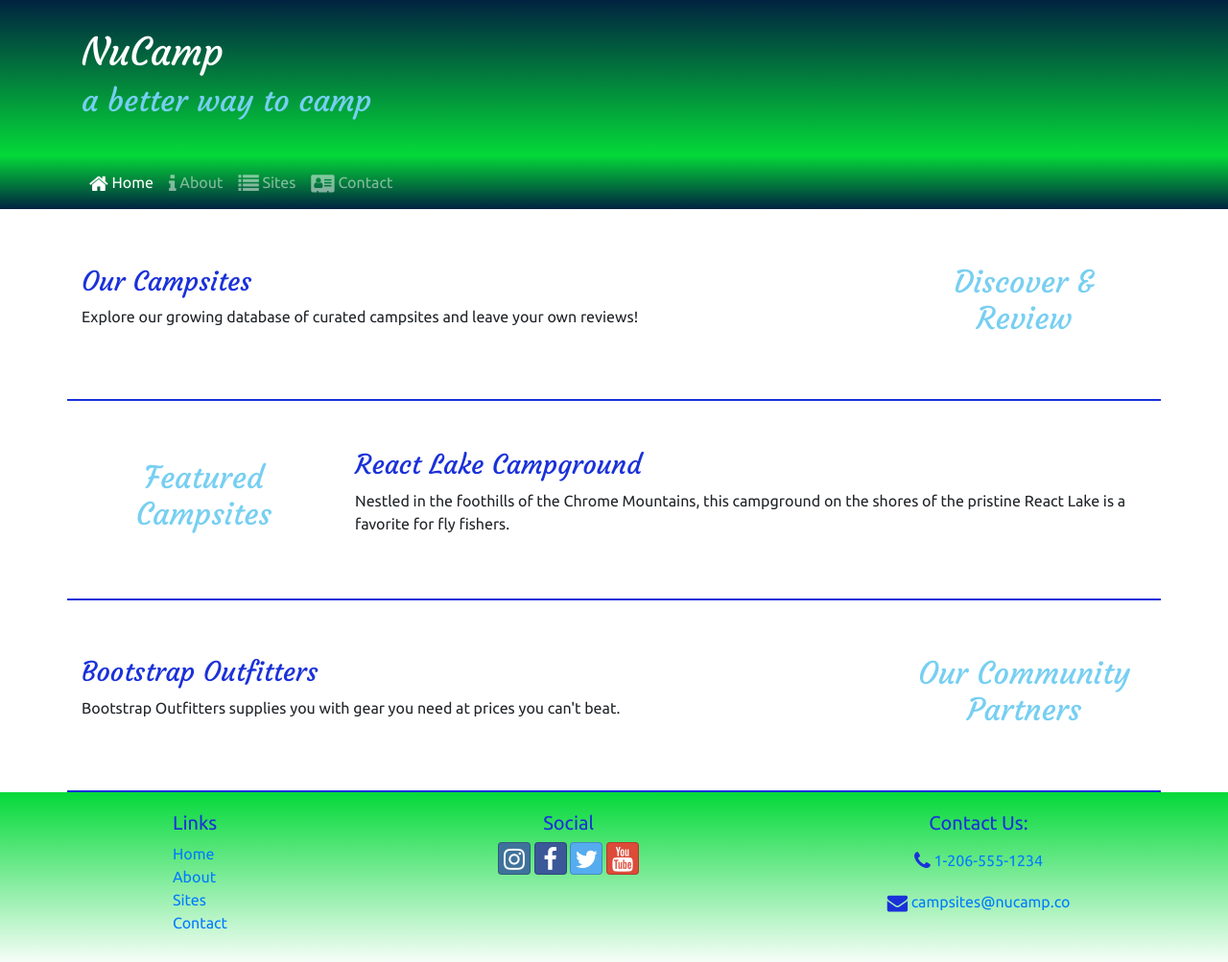
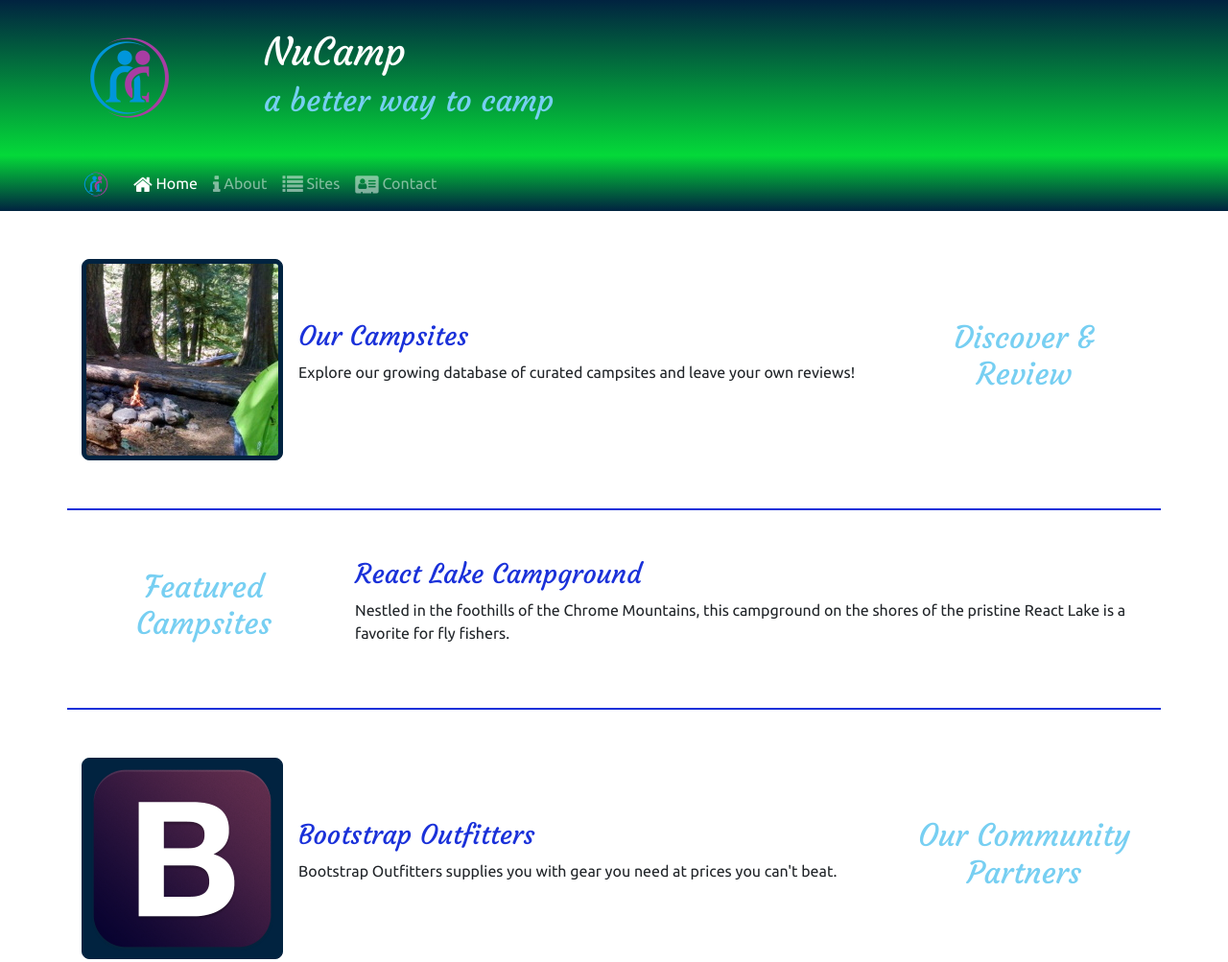
Before and after one commit to Mikegizmo/nucampsite, a website: page index.html in a window 1280 px wide. Shown: the top 1003 px of the page at 96% size. Drawn offline with nearby package versions, Linux system fonts and the light colour scheme.

Commit message:
images and media

```diff
--- a/css/styles.css
+++ b/css/styles.css
@@ -58,3 +58,9 @@ hr {
   border-color: #04D939;
   box-shadow: inset 0 1px 1px #04D939, 0 0 8px #04D939;
 }
+
+.img-thumbnail {
+  background-color: #012340;
+  border: 1px solid #012340;
+  border-radius: 0.5rem;
+}
--- a/index.html
+++ b/index.html
@@ -24,6 +24,9 @@
   <header class="jumbotron jumbotron-fluid">
     <div class="container">
       <div class="row">
+        <div class="col-4 col-sm-3 col-md-2 align-self-center">
+          <a href="#"><img src="img/logo.png" class="img-fluid"></a>
+        </div>
         <div class="col">
           <h1>NuCamp</h1>
           <h2>a better way to camp</h2>
@@ -35,6 +38,7 @@
   <!-- Navbar -->
   <nav class="navbar navbar-expand-sm navbar-dark sticky-top">
     <div class="container">
+      <a href="#" class="navbar-brand"><img src="img/logo.png" height="30" width="30" /></a>
       <button class="navbar-toggler" type="button" data-toggle="collapse" data-target="#nucampNavbar">
         <span class="navbar-toggler-icon"></span>
       </button>
@@ -55,8 +59,13 @@
         <h2 class="text-sm-center">Discover & Review</h2>
       </div>
       <div class="col">
-        <h3>Our Campsites</h3>
-        <p class="d-none d-sm-block">Explore our growing database of curated campsites and leave your own reviews!</p>
+        <div class="media">
+          <img class="d-flex mr-3 img-thumbnail" src="img/breadcrumb-trail-thumb.jpg" alt="Breadcrumb Trail thumbnail">
+          <div class="media-body align-self-center">
+            <h3>Our Campsites</h3>
+            <p class="d-none d-sm-block">Explore our growing database of curated campsites and leave your own reviews!</p>
+          </div>
+        </div>
       </div>
     </div>
   </div>
@@ -79,8 +88,13 @@
         <h2 class="text-sm-center">Our Community Partners</h2>
       </div>
       <div class="col">
-        <h3>Bootstrap Outfitters</h3>
-        <p class="d-none d-sm-block">Bootstrap Outfitters supplies you with gear you need at prices you can't beat.</p>
+        <div class="media">
+          <img class="d-flex mr-3 img-thumbnail" src="img/bootstrap-thumb.png" alt="Bootstrap Outfitters">
+          <div class="media-body align-self-center">
+            <h3>Bootstrap Outfitters</h3>
+            <p class="d-none d-sm-block">Bootstrap Outfitters supplies you with gear you need at prices you can't beat.</p>
+          </div>
+        </div>
       </div>
     </div>
   </div>
```
Also changed, not shown: aboutus.html (+4 -0 lines), contactus.html (+5 -0 lines), img/bootstrap-thumb.png (added), img/breadcrumb-trail-thumb.jpg (added), img/breadcrumb-trail.jpg (added), img/chrome-river-thumb.jpg (added), img/chrome-river.jpg (added), img/logo.png (added), img/react-lake-thumb.jpg (added), img/react-lake.jpg (added).
